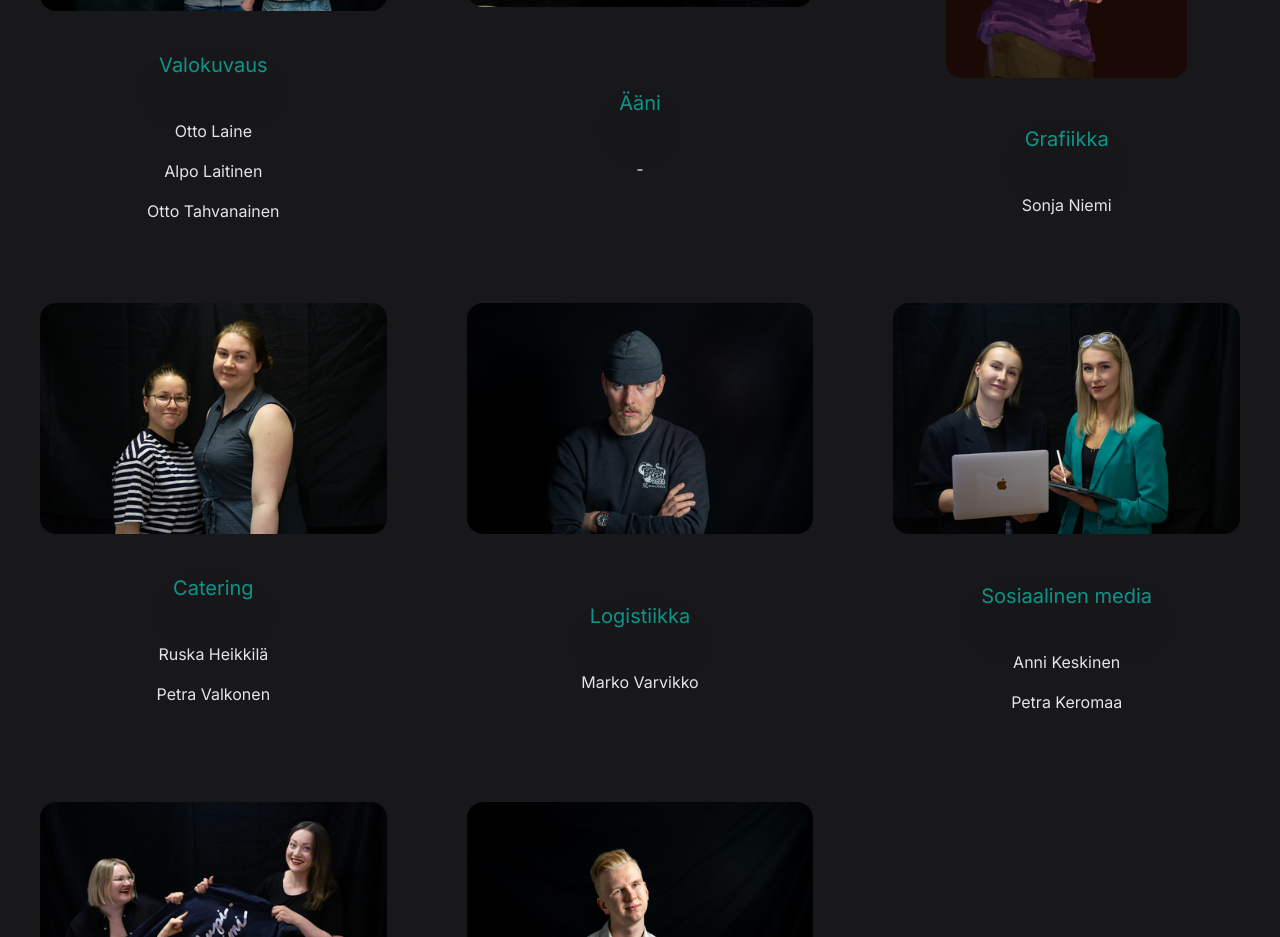
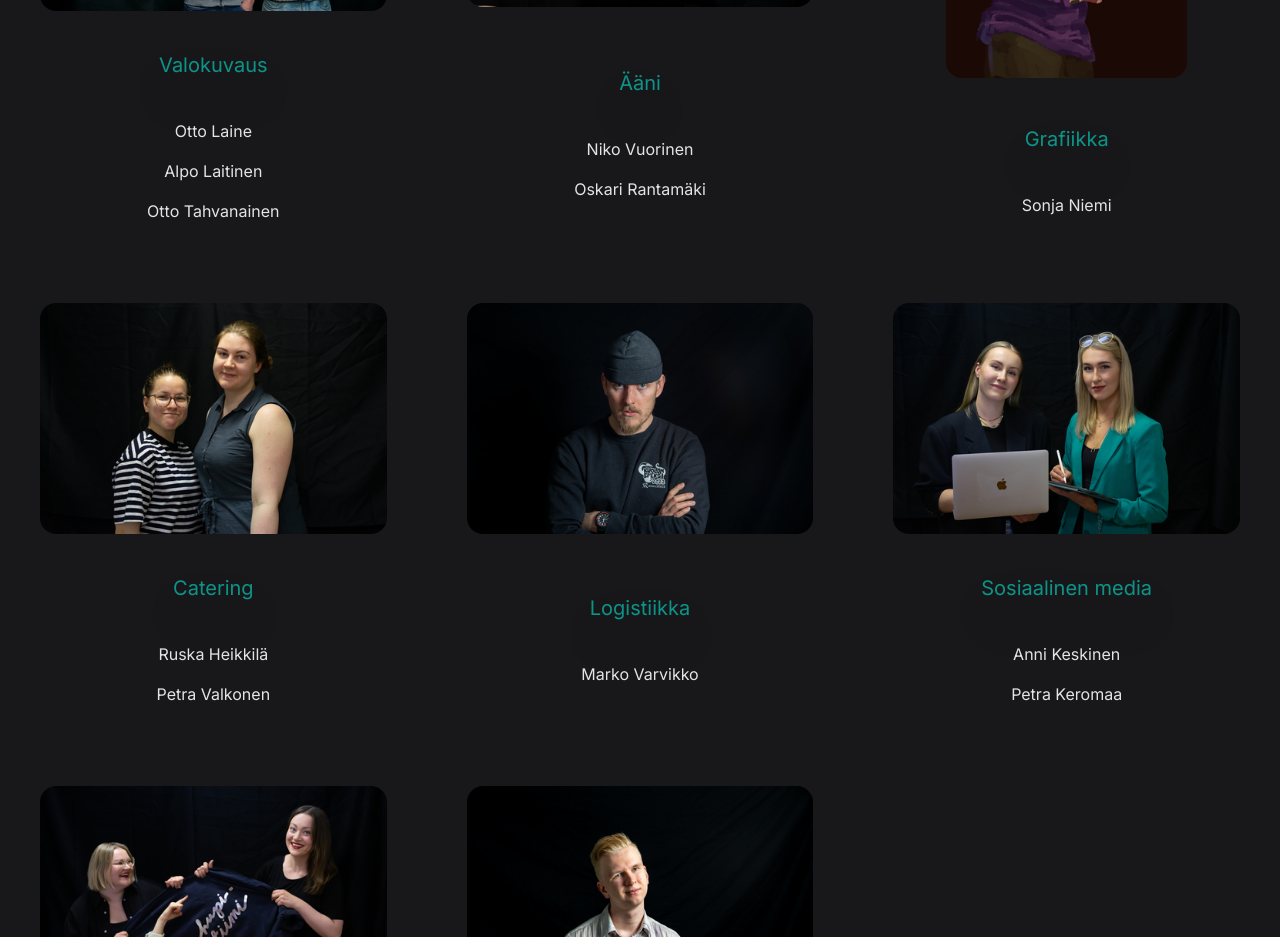
Before and after one commit to hunaja/speksi-2024, a Next.js app: page / in a window 1280 px wide. Shown: the part 6540-7477 px from the top of the page. Built offline with nearby package versions, Linux system fonts and the light colour scheme; a web font is replaced by a local one.

Commit message:
audiovastaavat

```diff
--- a/app/page.tsx
+++ b/app/page.tsx
@@ -479,7 +479,8 @@ export default function Home() {
                   <Image src={aanivastaaavat} alt="Äänivastaavat" className="rounded-2xl m-auto" />
                   <div className="flex-1 h-full flex flex-col justify-center place-items-center">
                     <h2 className="text-xl drop-shadow-2xl text-teal-600 my-10">Ääni</h2>
-                    <p>-</p>
+                    <p className={"mb-4"}>Niko Vuorinen</p>
+                    <p>Oskari Rantamäki</p>
                   </div>
                 </div>
                 <div className="flex flex-col items-center h-full justify-content-center place-content-center">
@@ -494,7 +495,7 @@ export default function Home() {
                   <div className="flex-1 h-full flex flex-col justify-center place-items-center">
                     <h2 className="text-xl drop-shadow-2xl text-teal-600 my-10">Catering</h2>
                     <p className={"mb-4"}>Ruska Heikkilä</p>
-                    <p className={"mb-4"}>Petra Valkonen</p>
+                    <p>Petra Valkonen</p>
                   </div>
                 </div>
                 <div className="flex flex-col items-center h-full justify-content-center place-content-center">
```
